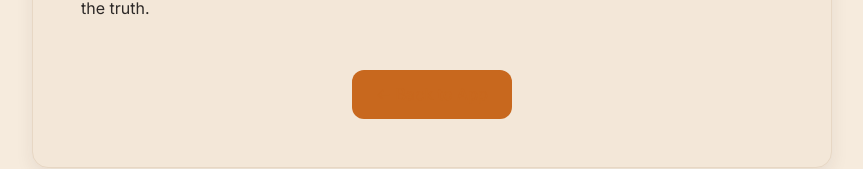
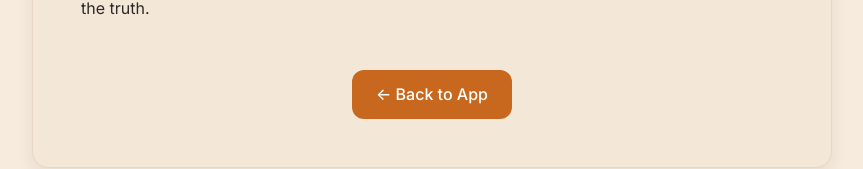
Before and after one commit to juddormsby/rain-on-our-champagne, a React (Vite) app in the folder rain-probability-app/: page /about in a window 1280 px wide. Shown: the part 1244-1413 px from the top of the page, without its empty margins (208-1071 px from the left). Built offline with nearby package versions, Linux system fonts and the light colour scheme.

Commit message:
Keep About back button text visible

```diff
--- a/rain-probability-app/src/index.css
+++ b/rain-probability-app/src/index.css
@@ -548,10 +548,10 @@ h1, h2, h3 {
   text-align: center;
 }
 
-.back-button {
+.about-content .back-button {
   display: inline-block;
   background: var(--accent-orange);
-  color: white;
+  color: #fff;
   text-decoration: none;
   padding: 12px 24px;
   border-radius: 12px;
@@ -560,9 +560,14 @@ h1, h2, h3 {
   transition: all 0.2s ease;
 }
 
-.back-button:hover {
-  background: var(--accent-amber);
+.about-content .back-button:hover {
+  background: #B35A17;
   text-decoration: none;
+}
+
+.about-content .back-button:focus-visible {
+  outline: 3px solid var(--ink);
+  outline-offset: 3px;
 }
 
 /* Weather History Component */
```
